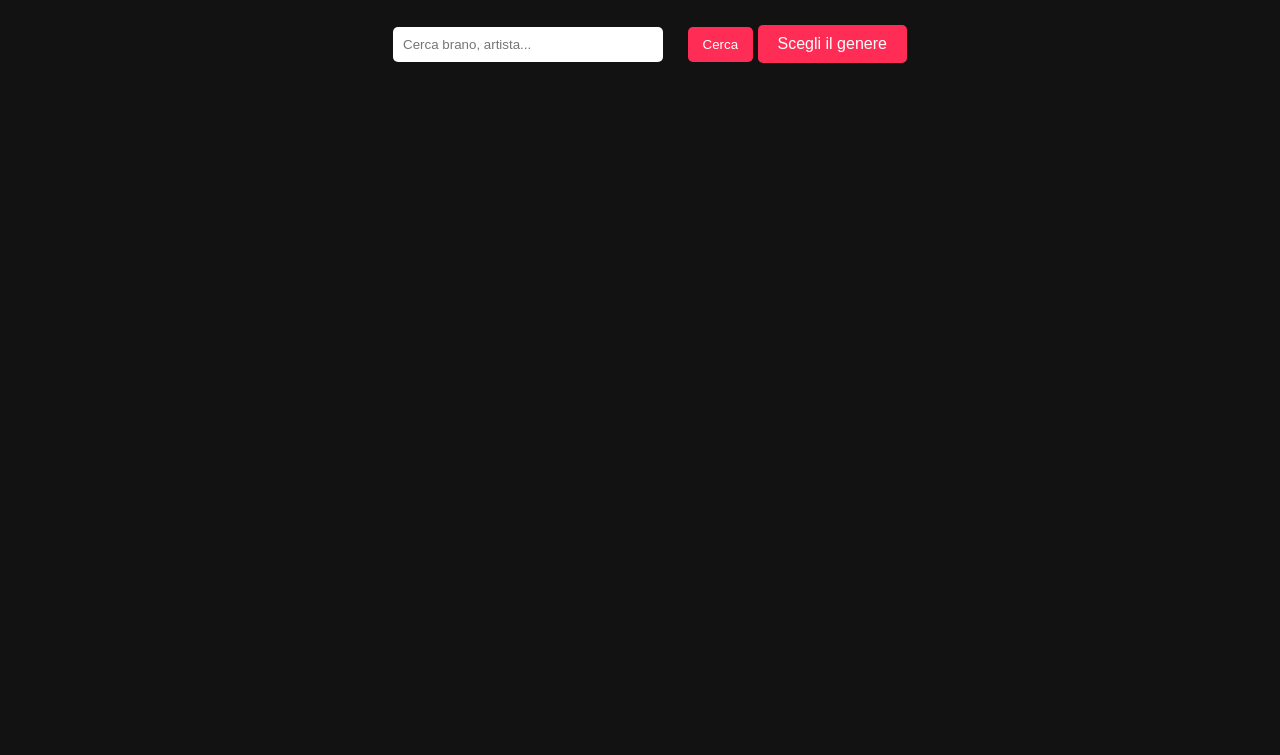
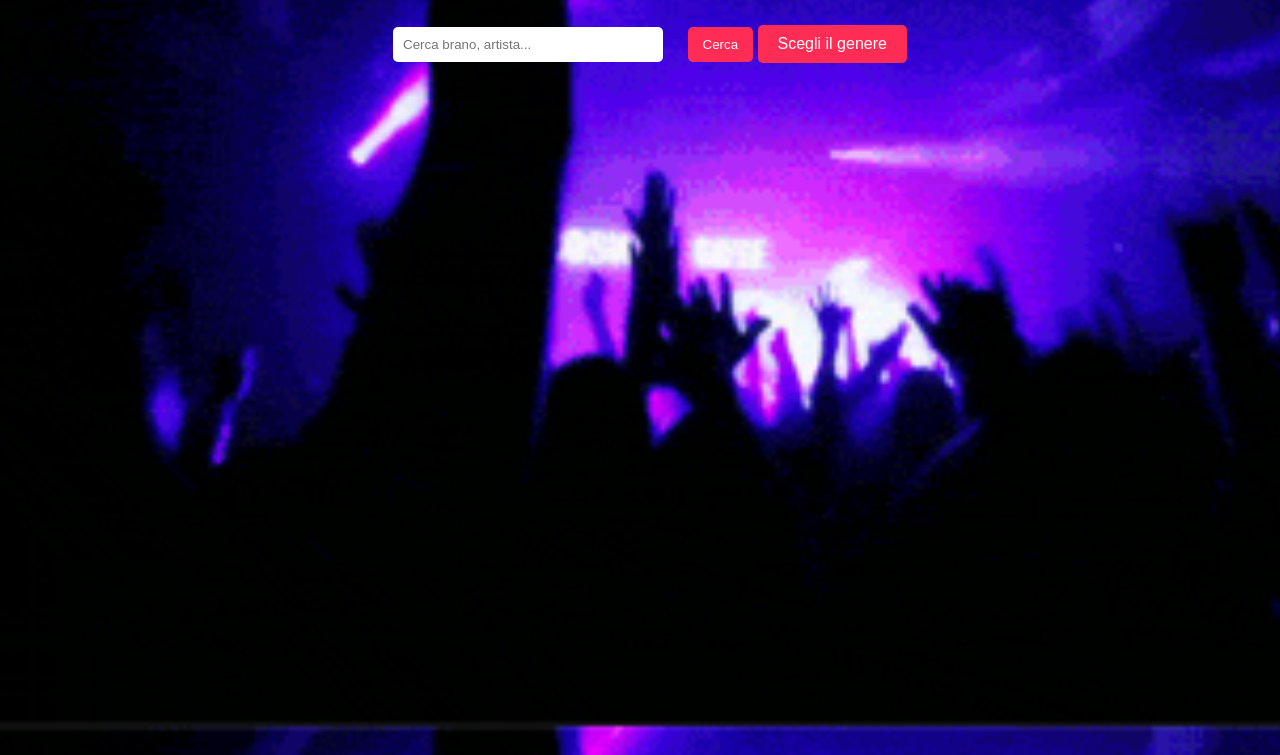
Before and after one commit to AlessandroDimaria/Apicall-Project, a plain HTML site: page index.html in a window 1280 px wide. Shown: the part 74-829 px from the top of the page. Before the commit the page ends 800 px from the top, so only its background shows below. Drawn offline with Linux system fonts and the light colour scheme.

Commit message:
background gif

```diff
--- a/style.css
+++ b/style.css
@@ -3,7 +3,11 @@
   background: #121212;
   color: #fff;
   text-align: center;
+  height: 100vh;
+  background: url("./img/disco3.gif") no-repeat center center fixed;
+  background-size: cover;
 }
+
 input {
   padding: 10px;
   margin: 20px;
```
Also changed, not shown: img/disco3.gif (added).
